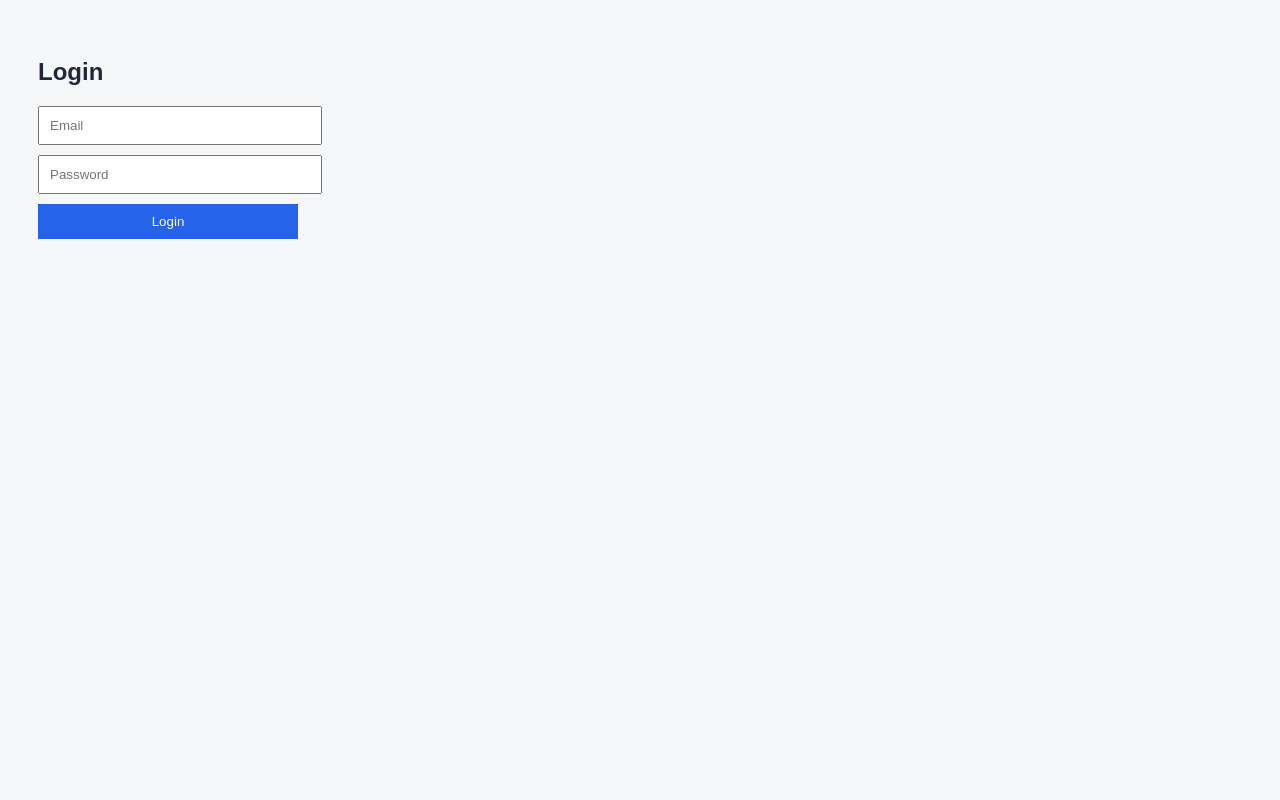
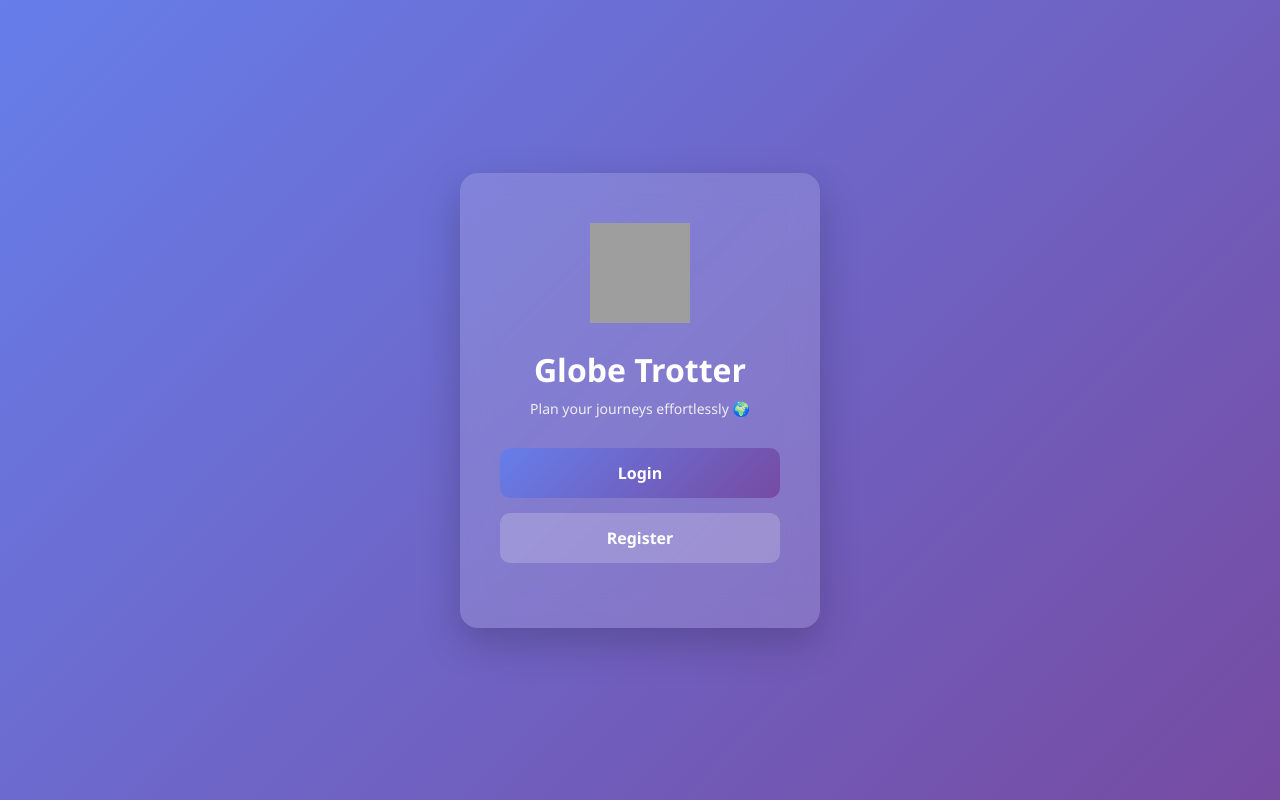
Before and after one commit to Sahana240107/Globle-Trotter, a plain HTML site: page frontend/public/index.html in a window 1280 px wide. Drawn offline with Linux system fonts and the light colour scheme; grey boxes are pictures that could not be loaded.

Commit message:
home page added

```diff
--- /dev/null
+++ b/frontend/public/home.css
@@ -0,0 +1,96 @@
+* {
+  margin: 0;
+  padding: 0;
+  box-sizing: border-box;
+  font-family: "Poppins", "Segoe UI", sans-serif;
+}
+
+body {
+  height: 100vh;
+  overflow: hidden;
+}
+
+/* Background gradient */
+.background {
+  position: absolute;
+  width: 100%;
+  height: 100%;
+  background: linear-gradient(135deg, #667eea, #764ba2);
+}
+
+/* Center container */
+.home-container {
+  position: relative;
+  height: 100vh;
+  display: flex;
+  align-items: center;
+  justify-content: center;
+}
+
+/* Card */
+.home-card {
+  background: rgba(255, 255, 255, 0.15);
+  backdrop-filter: blur(15px);
+  padding: 50px 40px;
+  border-radius: 18px;
+  text-align: center;
+  box-shadow: 0 15px 40px rgba(0, 0, 0, 0.2);
+  width: 360px;
+}
+
+/* Logo */
+.logo img {
+  width: 100px;
+  height: 100px;
+  margin-bottom: 20px;
+}
+
+/* Title */
+.home-card h1 {
+  color: white;
+  font-size: 32px;
+  margin-bottom: 8px;
+}
+
+/* Subtitle */
+.subtitle {
+  color: #eee;
+  font-size: 14px;
+  margin-bottom: 30px;
+}
+
+/* Buttons */
+.button-group button {
+  width: 100%;
+  padding: 14px;
+  margin-bottom: 15px;
+  border: none;
+  border-radius: 10px;
+  font-size: 16px;
+  font-weight: 600;
+  cursor: pointer;
+  transition: 0.3s;
+  color: white;
+}
+
+/* Login button - solid gradient */
+.button-group button:first-child {
+  background: linear-gradient(135deg, #667eea, #764ba2);
+}
+
+.button-group button:first-child:hover {
+  transform: translateY(-2px);
+  box-shadow: 0 10px 20px rgba(0,0,0,0.2);
+}
+
+/* Register button - subtle glass */
+.register-btn {
+  background: rgba(255, 255, 255, 0.2);
+  color: white;
+  border: 1px solid white;
+}
+
+.register-btn:hover {
+  background: rgba(255, 255, 255, 0.35);
+  transform: translateY(-2px);
+}
--- a/frontend/public/index.html
+++ b/frontend/public/index.html
@@ -1,16 +1,32 @@
 <!DOCTYPE html>
-<html>
+<html lang="en">
 <head>
-  <title>GlobeTrotter Login</title>
-  <link rel="stylesheet" href="../css/style.css">
+  <meta charset="UTF-8" />
+  <title>Globe Trotter</title>
+  <link rel="stylesheet" href="home.css" />
 </head>
 <body>
+  <div class="background"></div>
 
-<h2>Login</h2>
-<input type="email" placeholder="Email">
-<input type="password" placeholder="Password">
-<button onclick="login()">Login</button>
+  <div class="home-container">
+    <div class="home-card">
 
-<script src="../js/app.js"></script>
+      <!-- Logo -->
+      <div class="logo">
+        <img src="https://cdn-icons-png.flaticon.com/512/69/69524.png" alt="Globe Trotter Logo">
+      </div>
+
+      <!-- Title -->
+      <h1>Globe Trotter</h1>
+      <p class="subtitle">Plan your journeys effortlessly 🌍</p>
+
+      <!-- Buttons -->
+      <div class="button-group">
+        <button onclick="location.href='login.html'">Login</button>
+        <button class="register-btn" onclick="location.href='register.html'">Register</button>
+      </div>
+
+    </div>
+  </div>
 </body>
 </html>
```
